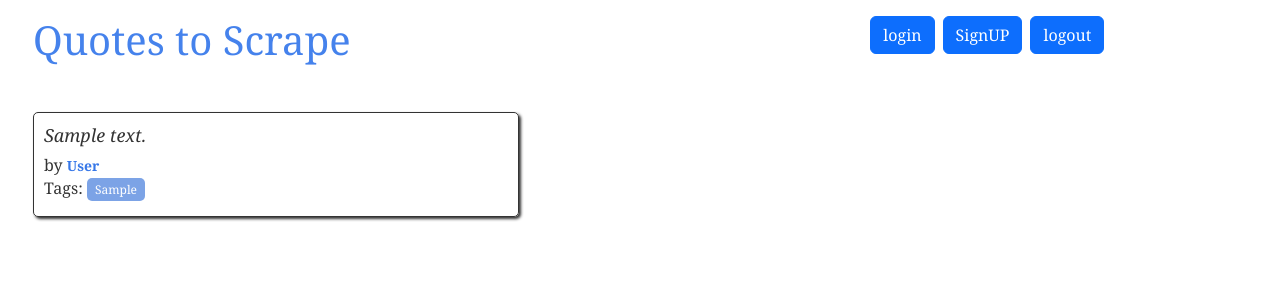
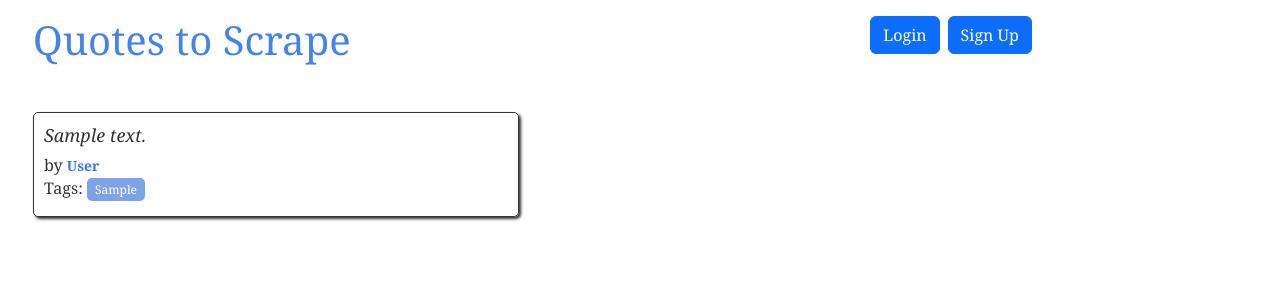
Before and after one commit to NIkitaPonomariov/Django-Quotes, a Django app: page / in a window 1280 px wide. Shown: the top 300 px of the page. Run offline with Django 5.2, Linux system fonts and the light colour scheme; tables that the repository leaves empty hold one stand-in row (values such as "Sample post").

Commit message:
today i make pagination login logout register and also add quote form with select multimple tags)

```diff
--- a/quotes_project/quotes_app/templates/quotes_app/main.html
+++ b/quotes_project/quotes_app/templates/quotes_app/main.html
@@ -10,15 +10,33 @@
             </div>
             <div class="col-md-4">
                 <p>
+
                     <div class="d-flex gap-2 mt-3">
-                        <button type="button" class="btn btn-primary">login</button>
-                        <button type="button" class="btn btn-primary">SignUP</button>
-                        <button type="button" class="btn btn-primary">logout</button>
+                        {% if user.is_authenticated %}
+                            <form method="post" action="{% url 'quotes_app:logout' %}">
+                                {% csrf_token %}
+                                <button type="submit" class="btn btn-primary">Logout</button>
+                            </form>
+                        {% else %}
+                            <a href="{% url 'quotes_app:login' %}" class="btn btn-primary">
+                                Login
+                            </a>
+                            <a href="{% url 'quotes_app:register' %}" class="btn btn-primary">
+                                Sign Up
+                            </a>
+                        {% endif %}
                     </div>
                 </p>
             </div>
         </div>
 
+{% if user.is_authenticated%}
+<div class="add-buttons">
+    <a href="{% url 'quotes_app:quote' %}" class="btn btn-primary">
+        Add quote
+    </a>
+</div>
+{% endif %}
 
 
 <div class="row">
--- a/quotes_project/quotes_app/urls.py
+++ b/quotes_project/quotes_app/urls.py
@@ -8,6 +8,10 @@ urlpatterns = [
     path('', views.main, name="main"),
     path('author/<int:author_id>/', views.about_author, name="about"),
     path('register/', views.register, name="register"),
-    path('login/', auth_views.LoginView.as_view(), name='login'),
-    path('quote/', views.add_quote, name='quote')
+    path('login/', auth_views.LoginView.as_view(
+        template_name='registration/login.html'
+    ), name='login'),
+
+    path('logout/', auth_views.LogoutView.as_view(), name='logout'),
+    path('quote/', views.add_quote, name='quote'),
 ]
--- a/quotes_project/quotes_app/views.py
+++ b/quotes_project/quotes_app/views.py
@@ -27,12 +27,12 @@ def register(request):
     form = UserCreationForm(request.POST or None)
     if form.is_valid():
         form.save()
-        return redirect('login')
+        return redirect('quotes_app:login')
 
     return render(request, 'quotes_app/register.html', {'form': form})
 
 
-
+@login_required
 def add_quote(request):
     if request.method == "POST":
         form = QuoteForm(request.POST)
--- a/quotes_project/quotes_project/settings.py
+++ b/quotes_project/quotes_project/settings.py
@@ -120,5 +120,7 @@ USE_TZ = True
 
 
 LOGIN_REDIRECT_URL = '/'
+LOGOUT_REDIRECT_URL = '/'
+LOGIN_URL = '/login/'
 
 STATIC_URL = '/static/'
```
